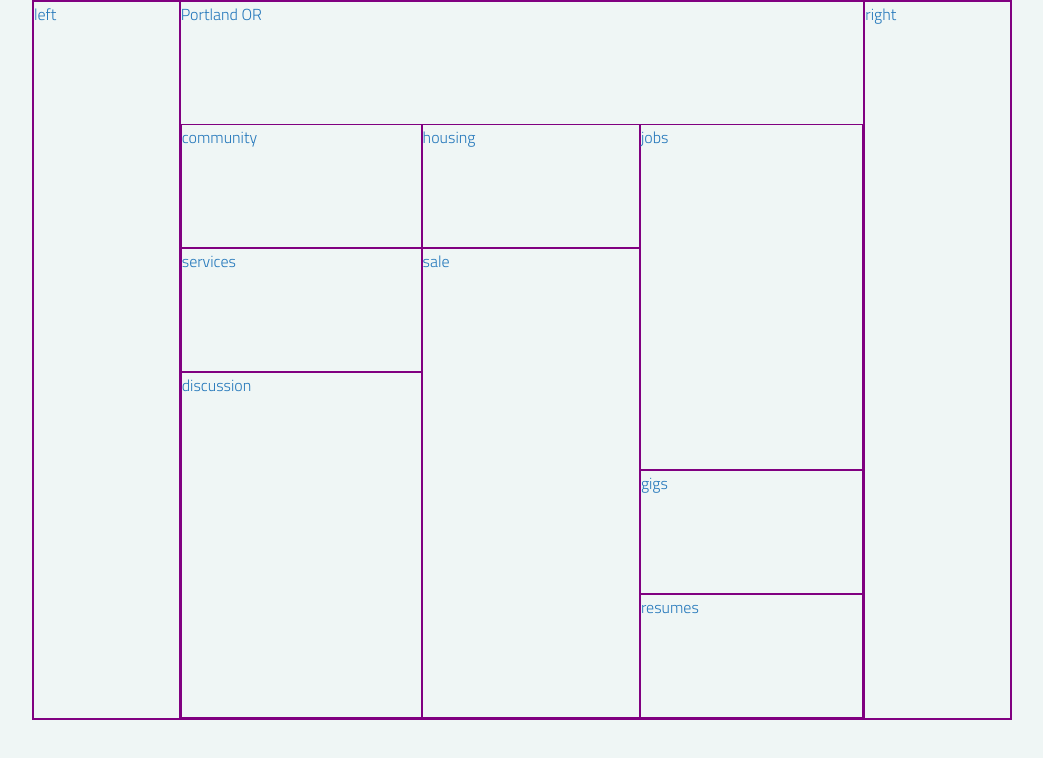
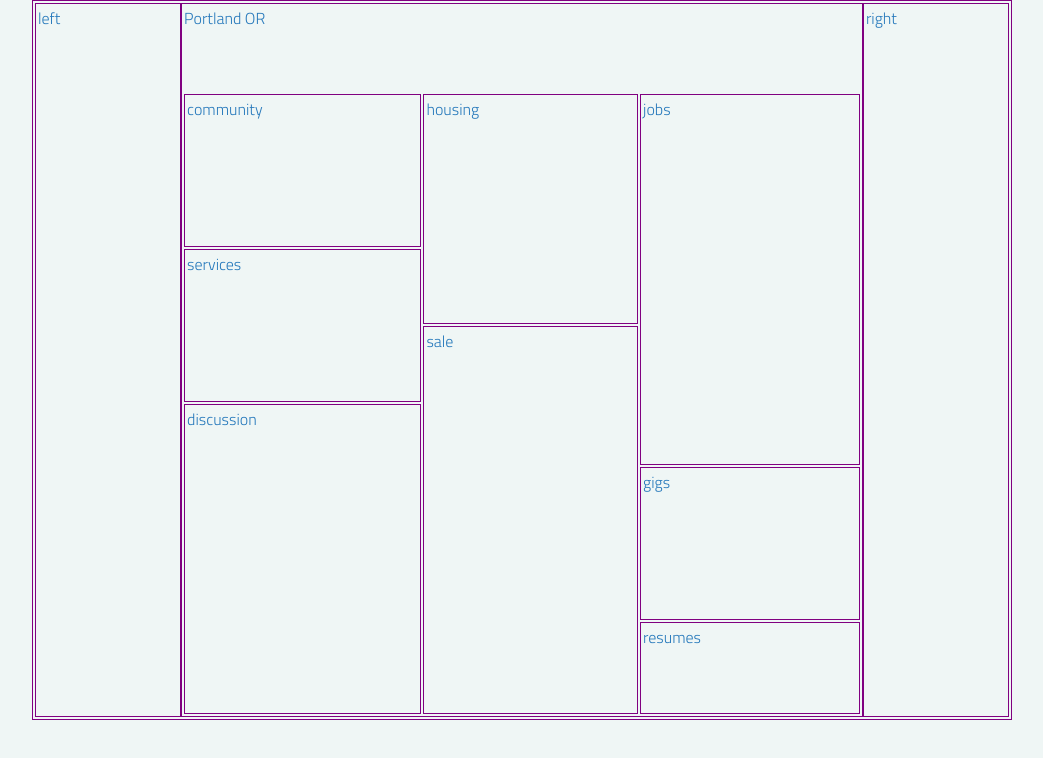
Before and after one commit to ShawnCarpenter/lab-02c-craigslist-layout, a plain HTML site: page index.html in a window 1280 px wide. Shown: the whole page, without its empty margins (118-1161 px from the left). Drawn offline with Linux system fonts and the light colour scheme.

Commit message:
minor tweaks to css

```diff
--- a/styles/style.css
+++ b/styles/style.css
@@ -25,7 +25,7 @@ body {
 
 .has-border {
     border: 1px solid purple;
-    padding 2px;
+    padding: 2px;
 }
 main {
     min-height: 90%;
@@ -51,11 +51,15 @@ main {
 .content {
     flex-basis:70%;
     display:grid;
+    gap: 2px;
     grid-template-areas:
      "city-header city-header city-header"
      "community housing jobs"
+     "community housing jobs"
+     "services housing jobs"
      "services sale jobs"
      "discussion sale jobs"
+     "discussion sale gigs"
      "discussion sale gigs"
      "discussion sale resumes";
 }
```
